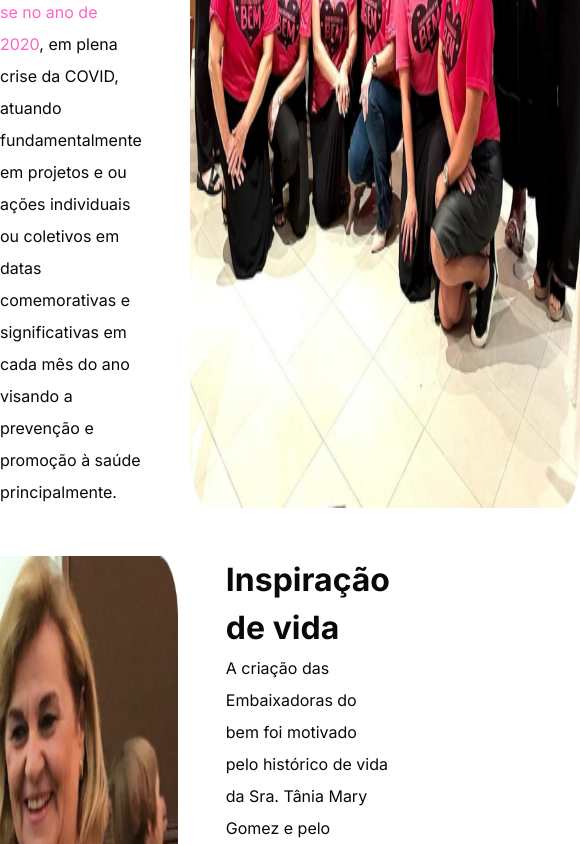
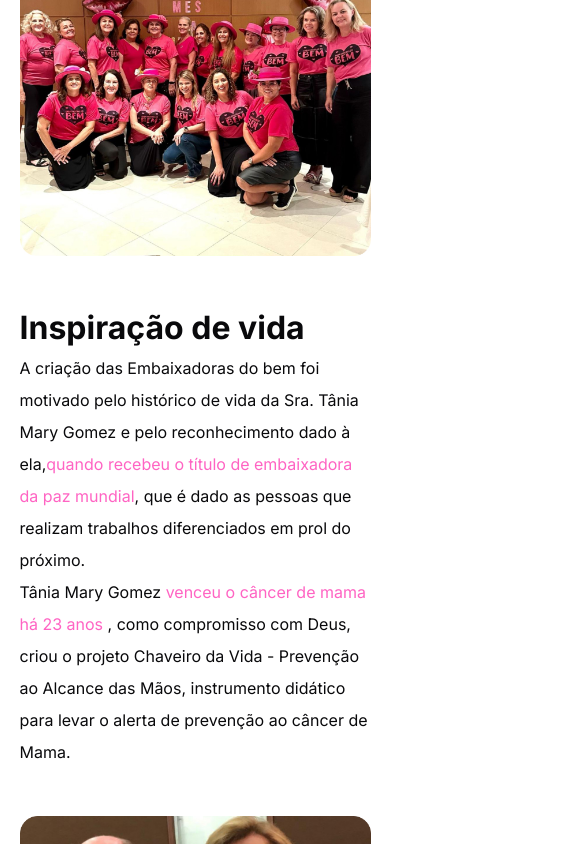
Before and after one commit to itallovidal/embaixadoras-do-bem-site, a Next.js app: page / in a window 390 px wide. Shown: the part 1156-2000 px from the top of the page, 580 px wide, since content can reach past the window. Built offline with nearby package versions, Linux system fonts and the light colour scheme.

Commit message:
add responsiveness

```diff
--- a/src/components/footer/footer.tsx
+++ b/src/components/footer/footer.tsx
@@ -7,10 +7,10 @@ export function Footer() {
     <footer className={'bg-pink-light w-full justify-items-center'}>
       <div
         className={
-          'max-w-safeMobile sm:max-w-safeDesktop m-auto flex flex-col py-10 items-start gap-10 sm:flex-row'
+          'max-w-safeMobile lg:max-w-safeDesktop m-auto flex flex-col py-10 items-start gap-10 md:flex-row'
         }
       >
-        <div className={'flex flex-col gap-2 sm:flex-row'}>
+        <div className={'flex flex-col gap-2 lg:flex-row'}>
           <Image src={Logo} alt={'Logo embaixadoras do bem'} />
 
           <div className={`flex flex-col gap-5 max-w-[50ch]`}>
--- a/src/components/header/header.tsx
+++ b/src/components/header/header.tsx
@@ -11,7 +11,7 @@ interface HeaderProps {
 
 export function Header({ img, alt, title, description }: HeaderProps) {
   return (
-    <header className={'gap-4 relative '}>
+    <header className={'gap-4 relative'}>
       <Image
         src={img}
         alt={alt}
@@ -21,7 +21,7 @@ export function Header({ img, alt, title, description }: HeaderProps) {
 
       <div
         className={
-          'absolute top-0 text-white h-full left-[calc((100%-var(--safe-desktop))/2)] content-center'
+          'absolute top-0 text-white h-full left-[calc((100%-var(--safe-mobile))/2)] xl:left-[calc((100%-var(--safe-desktop))/2)] content-center'
         }
       >
         {title && (
--- a/src/components/navbar/desktop-navbar.tsx
+++ b/src/components/navbar/desktop-navbar.tsx
@@ -6,11 +6,7 @@ import Image from 'next/image'
 
 export function DesktopNavbar() {
   return (
-    <div
-      className={
-        'border-b hidden sm:block bg-pink-dark navbar-detail relative '
-      }
-    >
+    <div className={'hidden sm:block bg-pink-dark navbar-detail relative '}>
       <div className={'max-w-safeDesktop m-auto'}>
         <div
           className={
--- a/src/components/pages/home/about.tsx
+++ b/src/components/pages/home/about.tsx
@@ -8,7 +8,7 @@ import { Heading, Paragraph, Highlight } from '@/components/text'
 export function About() {
   return (
     <article className={'flex flex-col gap-12 my-10'}>
-      <section className={'flex justify-between gap-12'}>
+      <section className={'flex flex-col lg:flex-row justify-between gap-12'}>
         <div>
           <Heading> Sobre nós </Heading>
 
@@ -31,10 +31,13 @@ export function About() {
           width={600}
           src={AboutPic1}
           alt={'imagem das embaixadoras juntas'}
+          className={'self-center'}
         />
       </section>
 
-      <section className={'flex flex-row-reverse justify-between gap-12'}>
+      <section
+        className={'flex flex-col lg:flex-row-reverse justify-between gap-12'}
+      >
         <div>
           <Heading> Inspiração de vida</Heading>
           <Paragraph>
@@ -61,10 +64,11 @@ export function About() {
           alt={
             'imagem da Sra. Tânia Gomez recebendo o certificado de embaixadora da paz.'
           }
+          className={'self-center'}
         />
       </section>
 
-      <section className={'flex  justify-between gap-12'}>
+      <section className={'flex flex-col lg:flex-row  justify-between gap-12'}>
         <div>
           <Heading>Juntas somos mais fortes! </Heading>
           <Paragraph>
@@ -92,6 +96,7 @@ export function About() {
           width={600}
           src={AboutPic3}
           alt={'imagem das embaixadoras juntas'}
+          className={'self-center'}
         />
       </section>
     </article>
--- a/src/components/pages/home/call-to-action.tsx
+++ b/src/components/pages/home/call-to-action.tsx
@@ -4,19 +4,19 @@ import { Button } from '@/components/button'
 
 export function CallToAction() {
   return (
-    <article className=" gap-12 my-10">
+    <article className={'gap-12 my-10'}>
       <div>
         <Heading>Doe esperança,</Heading>
         <Heading>transforme vidas</Heading>
       </div>
 
-      <section className={'flex mt-12 items-start'}>
+      <section className={'flex flex-col md:flex-row gap-10 mt-12 items-start'}>
         <div className={'flex flex-col gap-4 justify-center items-center'}>
           <Banknote
             className={'bg-pink-dark p-2 size-12 rounded-full'}
             color={'white'}
           />
-          <Paragraph style={'font-bold'}>
+          <Paragraph style={'font-bold text-center'}>
             Sua contribuição faz toda a diferença
           </Paragraph>
           <Paragraph style={'text-center'}>
--- a/src/pages/index.tsx
+++ b/src/pages/index.tsx
@@ -15,7 +15,7 @@ export default function Index() {
         }
       />
 
-      <div className={'max-w-safeDesktop m-auto'}>
+      <div className={'max-w-safeMobile xl:max-w-safeDesktop m-auto'}>
         <About />
         <CallToAction />
       </div>
```
